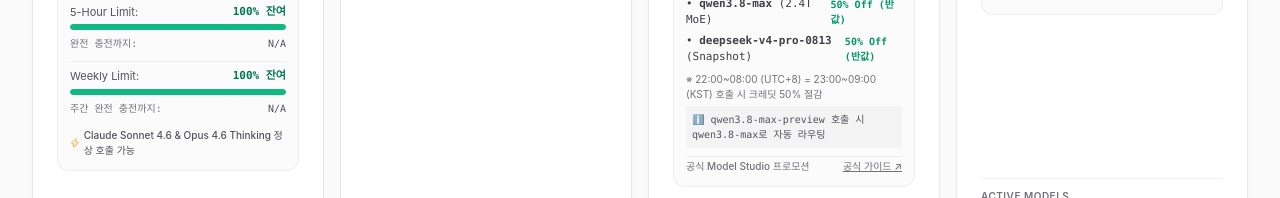
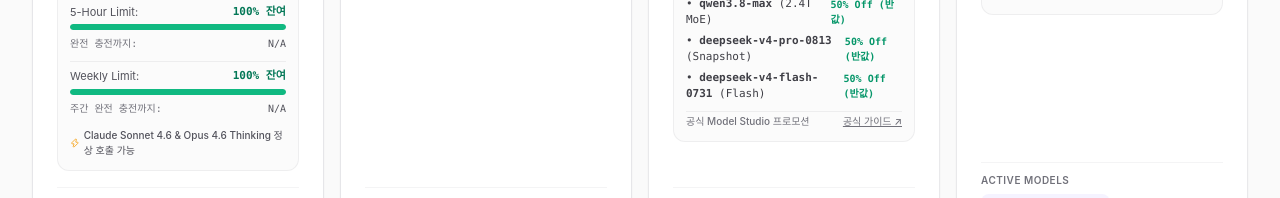
Before and after one commit to shinsamkyunjp-alt/llm-quota-dashboard, a Next.js app: page / in a window 1280 px wide. Shown: the part 746-944 px from the top of the page. Built offline with nearby package versions, Linux system fonts and the light colour scheme; no server answers.

Commit message:
fix: add deepseek-v4-flash-0731 to night promo list, remove duplicate note lines in Alibaba panel

```diff
--- a/src/app/page.tsx
+++ b/src/app/page.tsx
@@ -1187,11 +1187,9 @@
                     <span>• <strong>deepseek-v4-pro-0813</strong> (Snapshot)</span>
                     <span className="text-emerald-600 dark:text-emerald-400 font-bold text-[10px]">50% Off (반값)</span>
                   </div>
-                  <div className="text-[10px] text-zinc-500 dark:text-zinc-400 pt-0.5">
-                    ※ 22:00~08:00 (UTC+8) = 23:00~09:00 (KST) 호출 시 크레딧 50% 절감
-                  </div>
-                  <div className="text-[10px] text-zinc-600 dark:text-zinc-400 bg-zinc-100 dark:bg-zinc-800 p-1.5 rounded font-mono">
-                    ℹ️ qwen3.8-max-preview 호출 시 qwen3.8-max로 자동 라우팅
+                  <div className="flex items-center justify-between font-mono">
+                    <span>• <strong>deepseek-v4-flash-0731</strong> (Flash)</span>
+                    <span className="text-emerald-600 dark:text-emerald-400 font-bold text-[10px]">50% Off (반값)</span>
                   </div>
                 </div>
                 <div className="flex items-center justify-between text-[10px] text-zinc-500 dark:text-zinc-400 font-medium pt-0.5 border-t border-zinc-200/60 dark:border-zinc-700/60">
```
